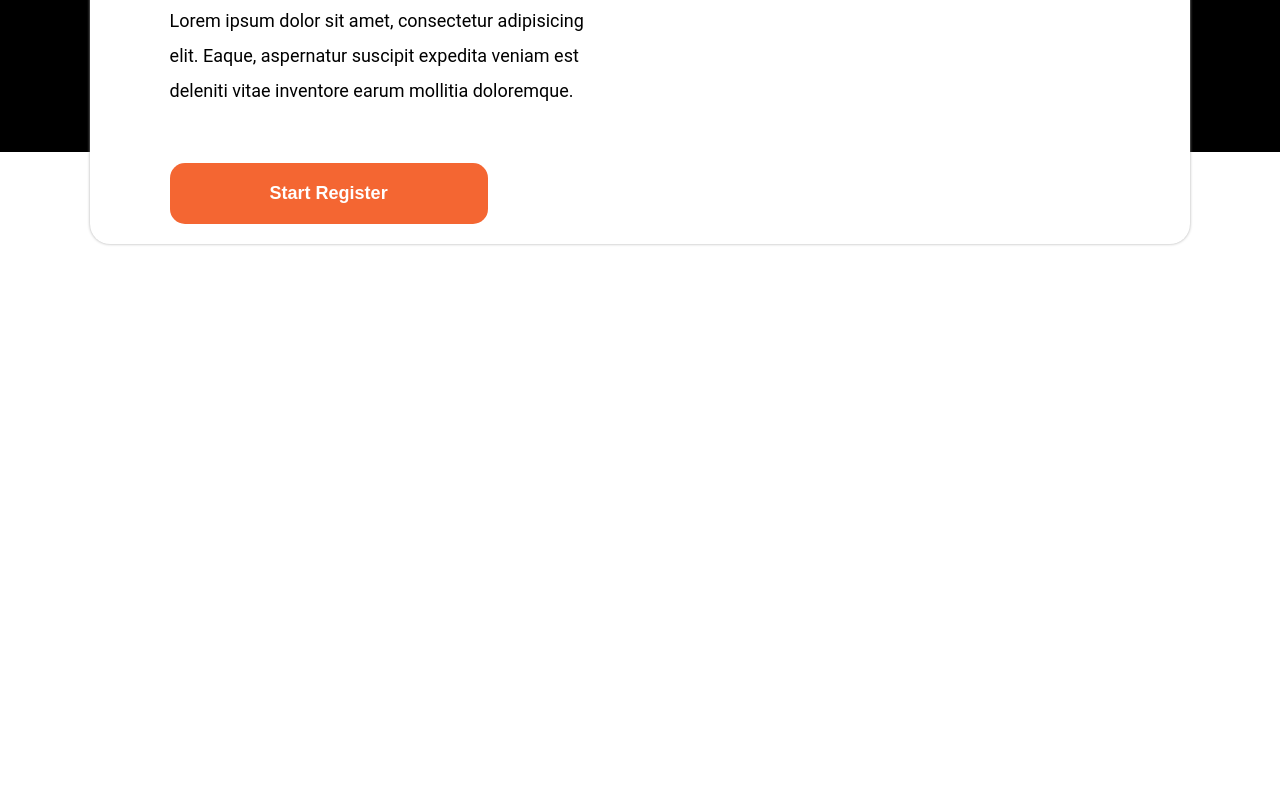
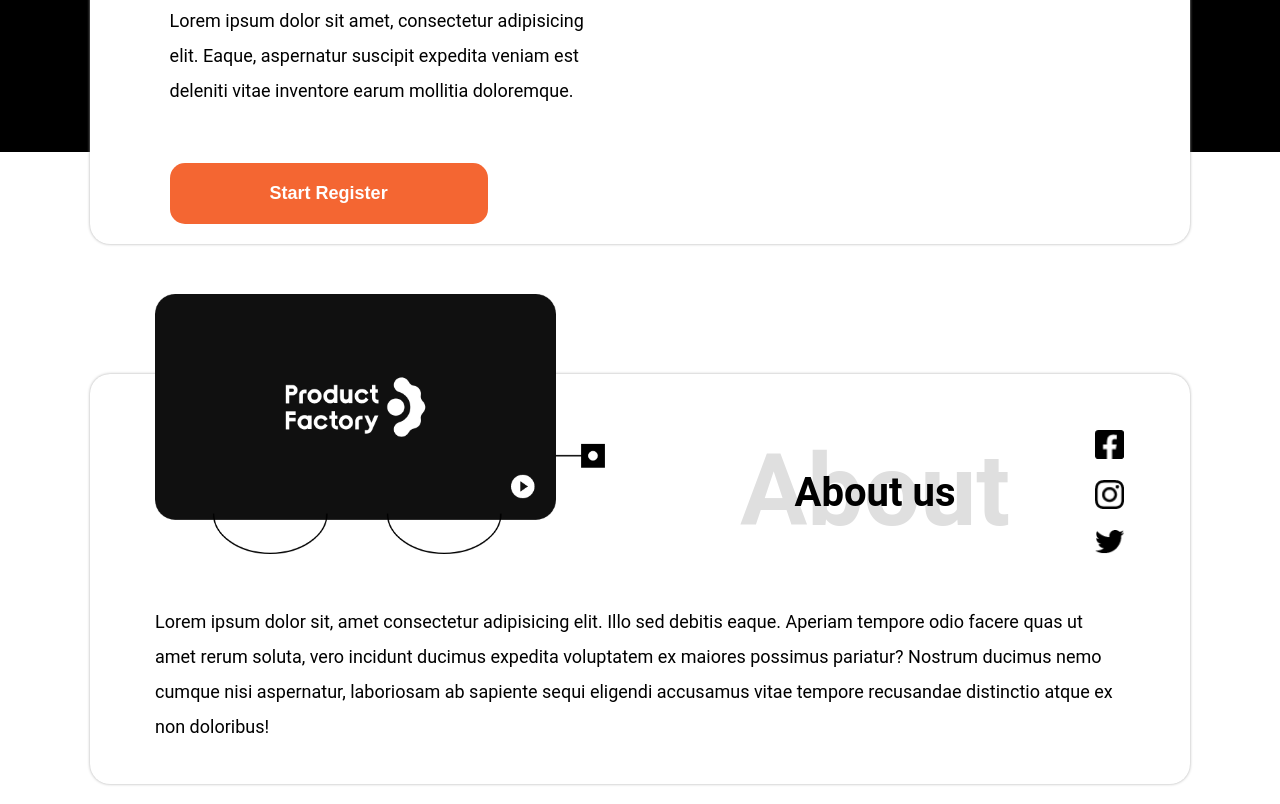
Before and after one commit to Al1yev/TaskMagicPF, a plain HTML site: page index.html in a window 1280 px wide. Shown: the part 348-1152 px from the top of the page. Before the commit the page ends 800 px from the top, so only its background shows below. Drawn offline with Linux system fonts and the light colour scheme.

Commit message:
About Finished

```diff
--- a/index.html
+++ b/index.html
@@ -50,6 +50,30 @@
           <img src="img/kia ux course.png" alt="" />
         </div>
       </div>
+      <div class="about">
+        <img
+          src="img/Group 826.png"
+          alt=""
+          style="margin-top: -10rem; width: 90%"
+        />
+        <div class="theme">
+          <h1>About</h1>
+          <h2>About us</h2>
+        </div>
+        <div class="social-n">
+          <img src="img/facebook-square-brands.png" alt="" />
+          <img src="img/instagram-brands(1).png" alt="" />
+          <img src="img/twitter-brands.png" alt="" />
+        </div>
+        <p style="grid-column: 1 / span 3">
+          Lorem ipsum dolor sit, amet consectetur adipisicing elit. Illo sed
+          debitis eaque. Aperiam tempore odio facere quas ut amet rerum soluta,
+          vero incidunt ducimus expedita voluptatem ex maiores possimus
+          pariatur? Nostrum ducimus nemo cumque nisi aspernatur, laboriosam ab
+          sapiente sequi eligendi accusamus vitae tempore recusandae distinctio
+          atque ex non doloribus!
+        </p>
+      </div>
     </div>
   </body>
 </html>
--- a/style.css
+++ b/style.css
@@ -52,6 +52,19 @@ h3 {
   font-size: 2rem;
 }
 
+.theme {
+  text-align: center;
+}
+
+.theme h1 {
+  font-size: 10rem;
+  color: #dfdfdf;
+}
+
+.theme h2 {
+  margin-top: -8rem;
+}
+
 /* HEADER STARTED */
 
 header {
@@ -100,6 +113,9 @@ header .navbar-tags button {
 
 .container {
   padding: 2rem 7%;
+  display: flex;
+  flex-direction: column;
+  gap: 10rem;
 }
 
 /* HERO SLIDER STARTED */
@@ -130,3 +146,28 @@ header .navbar-tags button {
 }
 
 /* HERO SLIDER FINISHED */
+
+/* ABOUT STARTED */
+
+.container .about {
+  margin-top: 3rem;
+  display: grid;
+  grid-template-columns: 50rem 40rem 3rem;
+  align-items: center;
+  justify-content: center;
+  row-gap: 5rem;
+  column-gap: 2rem;
+  padding: 2rem 8rem 4rem;
+  border-radius: 2rem;
+  background-color: #fff;
+  box-shadow: 0 0 0.3rem #aaa;
+}
+
+.container .about .social-n {
+  display: flex;
+  flex-direction: column;
+  align-self: flex-end;
+  gap: 2rem;
+}
+
+/* ABOUT FINISHED */
```
Also changed, not shown: img/Group 826.png (added), img/facebook-square-brands.png (added), img/instagram-brands(1).png (added), img/twitter-brands.png (added).
